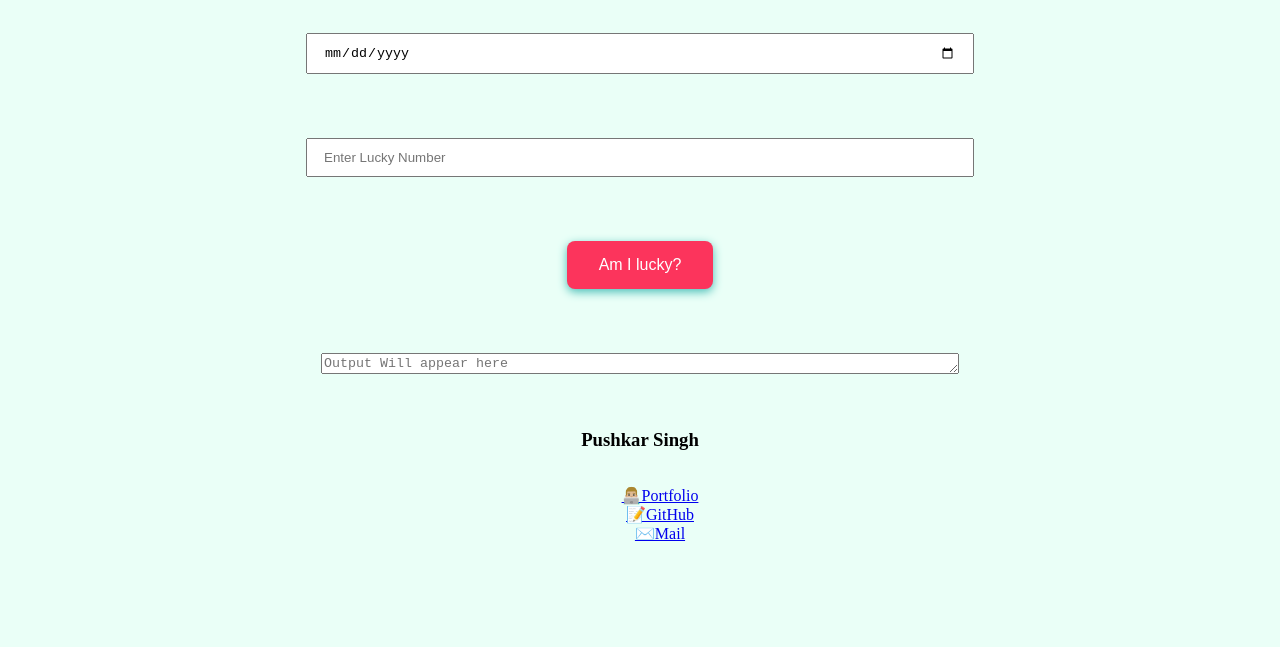
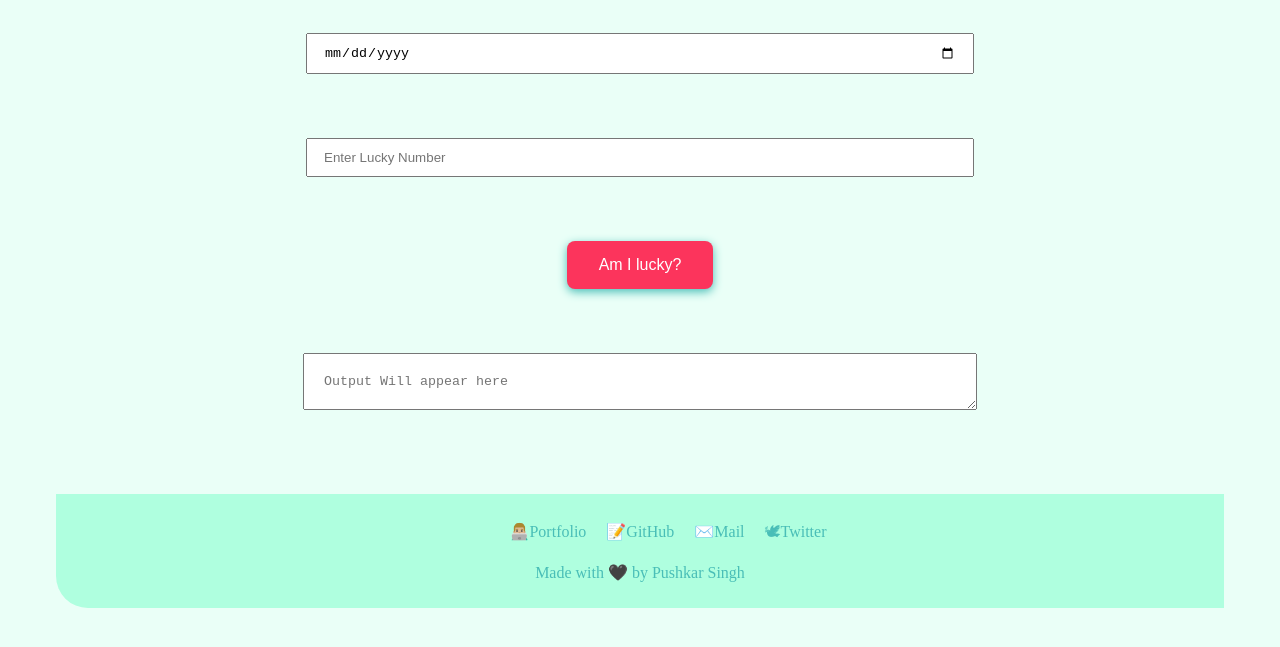
Before and after one commit to pushkarsingh019/Lucky-Birthday-Checker, a plain HTML site: page index.html in a window 1280 px wide. Shown: the part 79-726 px from the top of the page. Drawn offline with Linux system fonts and the light colour scheme.

Commit message:
Added Footer

```diff
--- a/index.html
+++ b/index.html
@@ -10,21 +10,22 @@
 <body>
 
     <h1>Is your Birthday Lucky?</h1>
-    <input type="date" id="birthday" name="birthday" placeholder="Enter your birthday?"  />
+    <input type="date" id="birthday" name="birthday" placeholder="Enter your birthday?"  required />
     <br>
-    <input type="number" placeholder="Enter Lucky Number" id="lucky">
+    <input type="number" placeholder="Enter Lucky Number" id="lucky" required>
     <br>
     <button id="btn">Am I lucky?</button>
     <br>
     <textarea required readonly id="output" cols="30" rows="1" placeholder="Output Will appear here"></textarea>
     <!-- Footer -->
-    <footer>
-        <h3>Pushkar Singh</h3>
-        <ul class="portfolio-links">
-            <li><a href="https://stoicpushkar.com">👨🏼‍💻Portfolio</a></li>
-            <li><a href="https://github.com/pushkarsingh019/">📝GitHub</a></li>
-            <li><a href="mailto:pushkars423@gmail.com">✉️Mail</a></li>
+    <footer class="footer">
+        <ul >
+            <li class="portfolio-links"><a class="footer-link" target="_blank" href="https://stoicpushkar.com">👨🏼‍💻Portfolio</a></li>
+            <li class="portfolio-links"><a class="footer-link" target="_blank" href="https://github.com/pushkarsingh019/">📝GitHub</a></li>
+            <li class="portfolio-links"><a class="footer-link" target="_blank" href="mailto:pushkars423@gmail.com">✉️Mail</a></li>
+            <li class="portfolio-links"><a class="footer-link" target="_blank" href="https://twitter,com/stoicpushkar">🕊Twitter</a></li>
         </ul>
+        <p class="footer-text">Made with 🖤 by Pushkar Singh</p>
     </footer>
     <script src="/app.js"></script>
 </body>
--- a/style.css
+++ b/style.css
@@ -1,3 +1,5 @@
+/* @import url('https://fonts.googleapis.com/css2?family=Work+Sans:wght@300&display=swap'); */
+
 :root{
     --primary-color : #EAFFF7;
     --secondary-color: #49BEB7;
@@ -6,7 +8,7 @@
 }
 
 body {
-
+    /* font-family: 'Work Sans', sans-serif; */
     text-align: center;
     background-color: var(--primary-color);
 }
@@ -40,12 +42,33 @@ button {
     border-radius: 8px;
     box-shadow: 0 3px 10px var(--secondary-color) ;
   }
-
-textarea {
+.portfolio-links {
+    margin: none;
+    list-style: none;
+    display: inline-block;
+    margin-left: 1rem;
+}
+.footer {
+    background-color: var(--other-color);
+    padding: 10px 16px;
+    margin: 3rem;
+    text-align: center;
+    border-bottom-left-radius: 2rem;
+}
+.footer-text {
+    color: var(--secondary-color)
+}
+.footer-link {
+    text-decoration: none;
+    color: var(--secondary-color);
+}
+#output {
+    padding: 20px;
+    margin: 2rem;
     outline: none;
     width: 50%;
 }
-.portfolio-links {
-    list-style: none;
-    display: inline-block;
+.footer .footer-link :hover {
+    color: red;
+
 }
```
